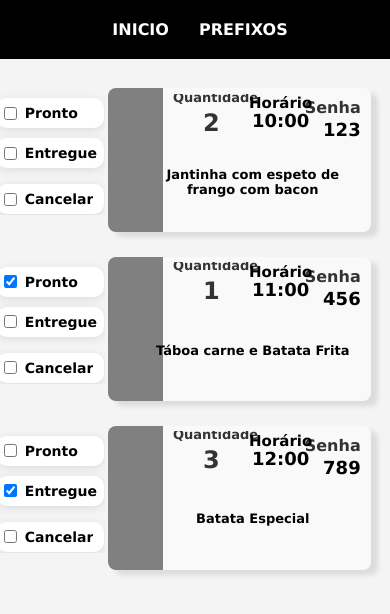
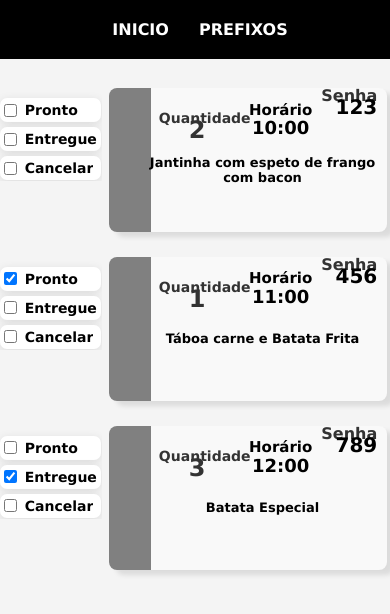
Before and after one commit to aymwrwk/Atende-Mais-Frontend, a React (Vite) app in the folder my-appp/: page /entregues in a window 390 px wide. Shown: the top 614 px of the page. Built offline with nearby package versions, Linux system fonts and the light colour scheme.

Commit message:
segundo commit

```diff
--- a/my-appp/src/componentes/Entregues.css
+++ b/my-appp/src/componentes/Entregues.css
@@ -566,35 +566,80 @@ background-color: gray;
 
         @media screen and (max-width: 480px) {
 
+          .label-pronto2{
+            border-radius: 7px !important;
+            padding: 4px !important;
+          }
+
+          .label-entregue2{
+            border-radius: 7px !important;
+            padding: 4px !important;
+          }
+      .label-cancelar2{
+        border-radius: 7px !important;
+        padding: 4px !important;
+      }
+
+      .checkbox-container2 {
+       margin-top: 0px !important;
+      display: flex !important;
+      flex-direction: column !important;
+      gap: 5px !important;
+      left: 85px !important;
+    }
+
+      .horario-texto{
+        font-size: 15px !important;
+        top:25%;
+        }
+
+        .horario {
+          margin-left: 80px !important;
+          top:29% !important;
+        }
+
+
+
         .quantidade-all2{
-            left: 10px !important;
+          top: -28px !important;
+          left: -10px !important;
         }
 
         .senha-all4{
           right: 20px !important;
+          top: 8px !important;
         }
 
         .status-container2 {
-
+          width: 70% !important;
            height: 156px !important;
         }
 
         .pedido-container2 {
           right: 160px !important;
-            width: 145% !important; /* Adapta a largura */
+          width: 150% !important; /* Adapta a largura */
         }
         .conteudo-wrapper2 {
           right: 100px !important;
            width: 44% !important; /* Ajuste de largura */
         }
+          }
 
+
+          .checkbox-container2 {
+            padding: 1px;
+            margin-right: 5px;
+            z-index: 10;
+            display: flex;
+            flex-direction: column;
+            gap: 10px;
           }
 
 .label-entregue2{
   background-color: white;
   padding: 7px;
   border-radius: 10px;
-  margin-bottom: 6px;
+  margin-bottom: 0px;
   box-shadow: rgba(0, 0, 0, 0.103) 0px 2px 10px 0px;
 }
 
@@ -826,7 +871,7 @@ p {
     }
 
     .quantidade-all2{
-      top: -35px;
+      top: -31px;
       left: 35px;
       text-align: left;
       position: relative;
--- a/my-appp/src/componentes/Entregues.jsx
+++ b/my-appp/src/componentes/Entregues.jsx
@@ -3,7 +3,7 @@ import SockJS from 'sockjs-client';
 import { Client } from '@stomp/stompjs';
 import axios from 'axios';
 import './Entregues.css';
-
+<meta name="viewport" content="width=device-width, initial-scale=1.0"></meta>
 
 const Entregues = () => {
   const [classOn, setClassOn] = useState(false);
@@ -111,6 +111,7 @@ const Entregues = () => {
   };
 
   return (
+
     <div className="header">
       <header class="header-menu">
         <nav>
@@ -141,7 +142,7 @@ const Entregues = () => {
 
                 <div className="div-checkbox">
                   <div className="checkbox-container">
-                    <div className="checkbox-container">
+                    <div className="checkbox-container2">
                     <label className="label-pronto2">
                         <input
                           type="checkbox"
--- a/my-appp/src/componentes/Home.css
+++ b/my-appp/src/componentes/Home.css
@@ -4,7 +4,7 @@
 }
 
 .label-entregue{
-  margin-top: 35px;
+  margin-top: 20px;
   background-color: white;
   padding: 7px;
   border-radius: 10px;
@@ -274,15 +274,15 @@ p {
   .senha-all3 {
 
     position: absolute;
-    top: 10px;
-    right: 33px;
+    top: 1px;
+    right: 10px;
     text-align: right;
     }
 
 
 
     .senha3 {
- margin-top: -10px;
+ margin-top: -20px;
     font-size: 1.4em;
     font-weight: bold;
     }
--- a/my-appp/src/componentes/Index.css
+++ b/my-appp/src/componentes/Index.css
@@ -25,7 +25,7 @@
   padding: 25px;
   position: absolute;
   top: 18%;
-  left: 51.5%;
+  left: 52.8%;
   transform: translate(-50%, -50%);
   text-align: center;
   font-size: 1.2em;
@@ -521,25 +521,41 @@ p {
   }
 }
 
+
+@media screen and (max-width: 479px),
+       screen and (max-height: 750px) {
+
+
+
+
+}
+
 /* Ajustes para telas menores que 480px */
 @media screen and (max-width: 480px) {
 
    .status-container {
+    width: 70% !important;
     height: 156px !important;
   }
 
+  .quantidade-all {
+    position: relative;
+    top: -26px !important;
+    text-align: left;
+    margin-left: -10px !important;
+  }
 
   .checkbox-detalhes {
-    margin-left: 80px !important;
+    margin-left: 75px !important;
     width: 70%;
-
+    top: 12% !important;
 
   }
 
   .label-entregue{
-    margin-bottom: 15px;
+    margin-bottom: 5px;
     width: 100% !important;
-    margin-top: 30px !important;
+    margin-top: 10px !important;
     padding:10px 5px!important;
 
   }
@@ -574,9 +590,9 @@ p {
   }
 
   .div-descricao {
-  top: 42% !important;
+  top: 35% !important;
     margin-left: 70px !important;
-    width: 60% !important;
+    width: 65% !important;
 
   }
 
@@ -584,28 +600,14 @@ p {
     font-size: 13px !important;
   }
 
+  .senha-all3{
+    top: -1px !important;
+  }
 
-    .quantidade-all{
-      font-size: 15px !important;
-      top: -37px !important;
-      margin-left: 10px !important;
-    }
+  .senha3 {
+    font-size: 20px !important;
 
-    .quantidadeTexto{
-      font-size: 13px !important;
-    }
-
-      .senha-all3{
-
-        top: 6px !important;
-        right: 12px !important;
-
-      }
-
-    .senha3 {
-      font-size: 18px !important;
-      margin-top: -8px !important;
-     }
+  }
 
 }
 
@@ -655,7 +657,7 @@ p {
 .quantidadeTexto {
   font-size: 14px;
   position: relative;
-  top: -4px;
+  top: 10px;
 }
 
 .quantidade {
@@ -668,7 +670,7 @@ p {
   position: relative;
   top: -30px;
   text-align: left;
-  margin-left: 30px;
+  margin-left: 10px;
 }
 
 .senhTexto {
--- a/my-appp/src/componentes/Prefixos.css
+++ b/my-appp/src/componentes/Prefixos.css
@@ -3,9 +3,6 @@ body {
   margin: 0;
   padding: 0;
 }
-
-
-
 
 
 
@@ -149,17 +146,11 @@ strong {
 }
 
 @media screen and (max-width: 1366px) {
-  .descricao-titulo {
-    top: 13% !important;
-  }
-
   .h1-principal2 {
 
   text-align: center !important;
 
   }
-
-
 
   .vertical-listt {
     left: 25% !important;
@@ -168,19 +159,30 @@ strong {
   }
 }
 
+
+
 @media screen and (max-width: 480px) {
 
+  .input-prefixoo {
+   top: 38% !important;
+  }
+
+  .button-adicionar-prefixoo {
+    top: 38% !important;
+  }
 
   .descricao-titulo {
+    padding: 20px;
+    margin: 20px;
+    font-size: 14.5px !important;
+    width: 82vw !important;
+    top: 7% !important;
 
-    top: 13% !important;
-    left: 7% !important;
-    width: 85% !important;
-    text-align: justify !important;
-    font-size: 13px !important;
   }
 
-
+  .h1-principal2 {
+    top: 35% !important;
+  }
 
 
   .vertical-listt {
@@ -232,13 +234,17 @@ strong {
 
 
 .descricao-titulo {
-  font-family: Arial, Helvetica, sans-serif;
-  font-size: 17.5px;
+  border: 1px solid rgba(109, 108, 108, 0.233);
+  border-radius: 5px;
+  background-color: #e5e5e5;
+ padding: 20px;
+ margin: 20px;
+  font-size: 16.5px;
   text-align: justify, center;
   width: 87vw;
   position: absolute;
-  top: 11.5%;
-  left: 1%;
+  top: 9%;
+  left: 5%;
 }
 
 .h1-principal2 {
@@ -333,7 +339,7 @@ width: 100%;
 
     .descricao-titulo{
       padding: 16px !important;
-      font-size: 17px !important;
+      font-size: 15.5px !important;
     }
 
 
--- a/my-appp/src/componentes/Prefixos.jsx
+++ b/my-appp/src/componentes/Prefixos.jsx
@@ -110,9 +110,9 @@ const GerenciarPrefixos = () => {
 
         <h1 className='titulo-pagina-prefixos'>Gerenciar Prefixos</h1>
 
-      <div className='container-titulo-pagina-prefixos'>
+
         <p className='descricao-titulo'>Os prefixos são as primeiras palavras de um produto. Por exemplo, em <strong>Jantinha</strong> com Espeto de Cupim, o prefixo é <strong>Jantinha</strong>; e em Batata Simples, o prefixo é <strong>Batata</strong>. Eles servem para agrupar e organizar itens semelhantes, facilitando a identificação e categorização.</p>
-      </div>
+
       <div className='conatiner-main-prefixos'>
         <h1 className='h1-principal2'>Adicionar Prefixos</h1>
         {error && <p style={{ color: 'red' }}>{error}</p>} {/* Exibe mensagem de erro se houver */}
--- a/my-appp/src/componentes/Relatorios.css
+++ b/my-appp/src/componentes/Relatorios.css
@@ -2,6 +2,28 @@ body {
     font-family: Arial, sans-serif;
     background-color: #f4f4f4;
 
+  }
+
+  .header-menu{
+    z-index: 1000;
+  }
+
+  .menu{
+    z-index: 1000;
+  }
+
+  .div-botoes-relatorios{
+    padding: 10px;
+    z-index: 2000;
+    transform: translate(43%, 3%);
+    position: relative; /* Adicione isso */
+
+
+
+  }
+
+  .div-conteudo-semanal{
+   margin-top: 400px;
   }
 
   .h1-titulo-relatorios{
@@ -9,18 +31,25 @@ body {
 }
 
 .h2-relatorios{
+ border-radius: 7px;
   padding: 10px;
   background-color: #c5c5c5;
 }
 
 
+.div-relatorios{
+
+width: 60%;
+position: absolute;
+top: 50%;
+left: 50%;
+transform: translate(-50%, -50%);
+}
+
 .div-semana-relatorios{
-
-
-
  width: 50%;
-  transform: translate(47%, 10%);
-  text-align: center;
+transform: translate(47%, 10%);
+text-align: center;
 }
 
 /* Botões de alternância */
@@ -32,15 +61,15 @@ button {
     font-size: 16px;
     cursor: pointer;
     border-radius: 5px;
-    transition: background 0.3s ease;
+
   }
 
   button:hover {
-    background-color: #0056b3;
+    background-color: #007bff;
   }
 
   button:disabled {
-    background-color: #ccc;
+    background-color: #c5c5c5;
     cursor: not-allowed;
   }
 
@@ -50,7 +79,7 @@ button {
     border-radius: 8px;
     padding: 15px;
     box-shadow: 0px 2px 6px rgba(0, 0, 0, 0.1);
-    transition: transform 0.2s ease-in-out;
+
   }
 
   div[style*="flex-wrap"] > div:hover {
--- a/my-appp/src/componentes/Relatorios.jsx
+++ b/my-appp/src/componentes/Relatorios.jsx
@@ -117,10 +117,6 @@ const Reports = () => {
 
   return (
     <div>
-
-
-
-
       <header class="header-menu">
     <nav>
       <ul class="menu">
@@ -129,23 +125,16 @@ const Reports = () => {
       </ul>
     </nav>
   </header>
-
       <div className="imagem-titulo">
-
       </div>
       <div className="imagem-tituloo">
-
-
-
       </div>
-
       <div className="imagem-titulooo">
-
-<ul>
-<li><a href="/inicio">Início</a></li>
-
-</ul>
-
+  <ul>
+    <li>
+      <a href="/inicio">Início</a>
+    </li>
+  </ul>
 </div>
       <header>
         <h1 className='h1-titulo-relatorios'>Relatórios</h1>
@@ -154,7 +143,7 @@ const Reports = () => {
 
 
           {/* Botões para alternar entre Diário e Semanal */}
-          <div style={{ marginBottom: '20px' }}>
+          <div className='div-botoes-relatorios' style={{ marginBottom: '20px' }}>
             <button
               onClick={() => { setViewType('daily'); setMessage(''); }}
               disabled={viewType === 'daily'}
@@ -182,9 +171,11 @@ const Reports = () => {
         <div
           key={index}
           style={{
-            width: '18%', // Garante duas colunas
-            padding: '10px',
-            margin: '11px',
+            border: '1px solid #ccc',
+            height: '10vh',
+            width: '19%', // Garante duas colunas
+            padding: '15px',
+            margin: '2px',
             textAlign: 'center',
             cursor: 'pointer',
             background: 'white',
@@ -204,7 +195,7 @@ const Reports = () => {
 
           {/* Visualização Semanal */}
           {viewType === 'weekly' && (
-            <div>
+            <div className='div-conteudo-semanal'>
               {Object.entries(getWeeklyGroups()).map(([month, sundays]) => (
                 <div key={month} style={{ marginBottom: '20px' }}>
                   <h2 className='h2-relatorios'>
@@ -234,7 +225,7 @@ const Reports = () => {
 
           {/* Exibição de mensagens */}
           {message && (
-            <div style={{ marginTop: '20px', color: 'blue' }}>
+            <div style={{ marginTop: '20px', color: 'red' }}>
               {message}
             </div>
           )}
```
Lines whose indentation alone changed are shown as unchanged.
